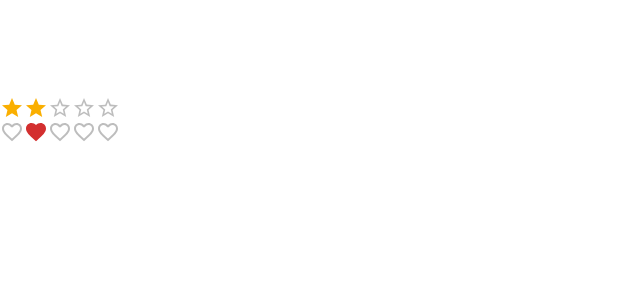
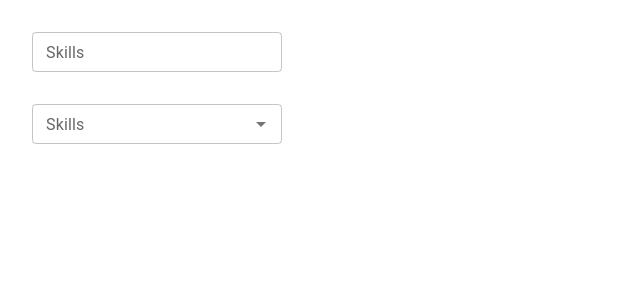
Before and after one commit to fhabhishektiwari/react-mui-learning, a React (Create React App) app: page / in a window 1280 px wide. Shown: the top 300 px of the page, without its empty margins (0-640 px from the left). Built offline with nearby package versions, Linux system fonts and the light colour scheme.

Commit message:
added MuiAutocomplete

```diff
--- a/src/App.tsx
+++ b/src/App.tsx
@@ -1,13 +1,14 @@
 import React from 'react';
 import './App.css';
-import { MuiRating } from './components/MuiRating';
+import { MuiAutocomplete } from './components/MuiAutocomplete';
+
 
 
 
 function App() {
   return (
     <>
-      <MuiRating/>
+      <MuiAutocomplete/>
 
 
     </>
--- /dev/null
+++ b/src/components/MuiAutocomplete.tsx
@@ -0,0 +1,38 @@
+import React,{useState} from 'react'
+import {Stack,Autocomplete,TextField} from '@mui/material'
+type Skill={
+    id:number,
+    label:string
+}
+const skills=['HTML','CSS','JavaScript','TypeScript','React']
+const skillsOptions=skills.map((skill,index)=>({
+    id:index+1,
+    label:skill,
+}))
+
+export const MuiAutocomplete = () => {
+    const [value, setValue] = useState<string|null>(null);
+    const [skill, setSkill] = useState<Skill | null>(null);
+
+    console.log({value})
+    console.log({skill})
+  return (
+    <Stack width={250} spacing={4} margin={4}>
+        <Autocomplete
+         options={skills}
+         renderInput={(params)=><TextField {...params} label='Skills'/>}
+         value={value}
+         onChange={(event:any,newValue:string|null)=>setValue(newValue)}
+         freeSolo
+         size='small'
+         />
+         <Autocomplete
+         options={skillsOptions}
+         renderInput={(params)=><TextField {...params} label='Skills'/>}
+         value={skill}
+         onChange={(event:any,newValue: Skill | null)=>setSkill(newValue)}
+         size='small'
+         />
+    </Stack>
+  )
+}
```
